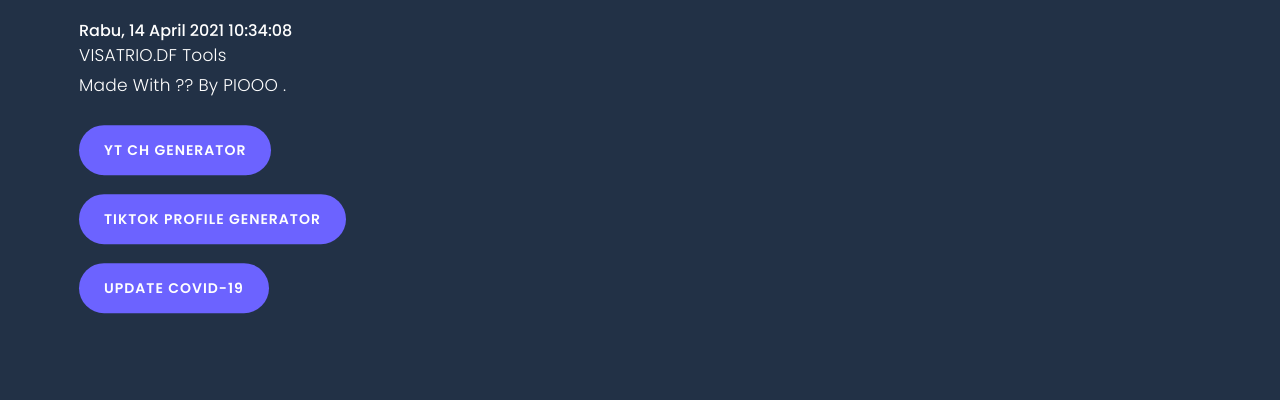
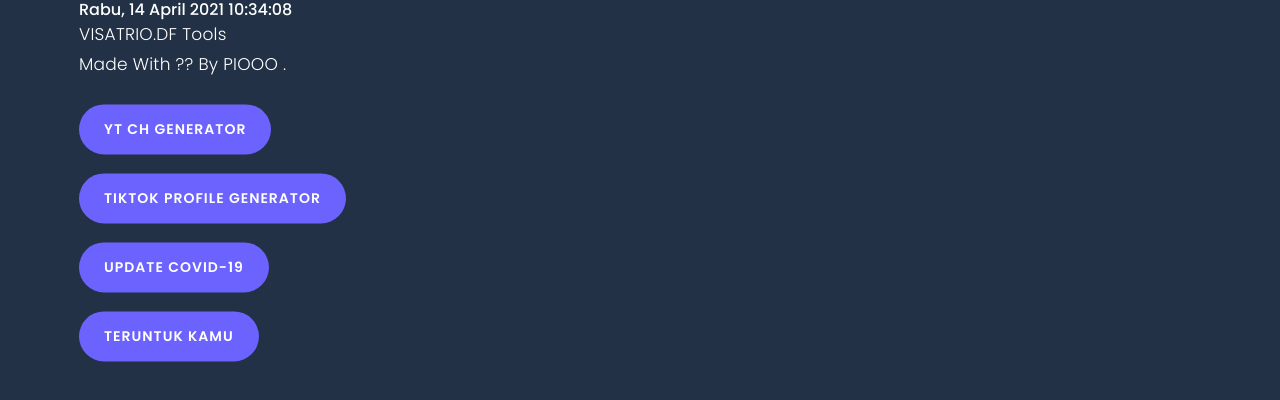
Before and after one commit to urvinn/visatrio-xyz, a plain HTML site: page projects/index.html in a window 1280 px wide. Shown: the part 334-734 px from the top of the page. Drawn offline with Linux system fonts and the light colour scheme; some packages are replaced by stand-ins of ours; a script that the page names is missing.

Commit message:
Update index.html

```diff
--- a/projects/index.html
+++ b/projects/index.html
@@ -115,7 +115,8 @@ VISATRIO.XYZ
 <a href="youTube-ch-generator" class="main-button-slider">YT CH Generator</a><br><br><br>
 <a href="tiktOk-profile-generator" class="main-button-slider">TikTok Profile Generator</a><br><br><br>
     <a href="COVID-19" class="main-button-slider">UPDATE COVID-19</a><br><br><br>
-</div>
+<a href="teruntuk-kamu" class="main-button-slider">TERUNTUK KAMU</a><br><br><br>
+    </div>
 </div>
 </div>
 </div>
```
